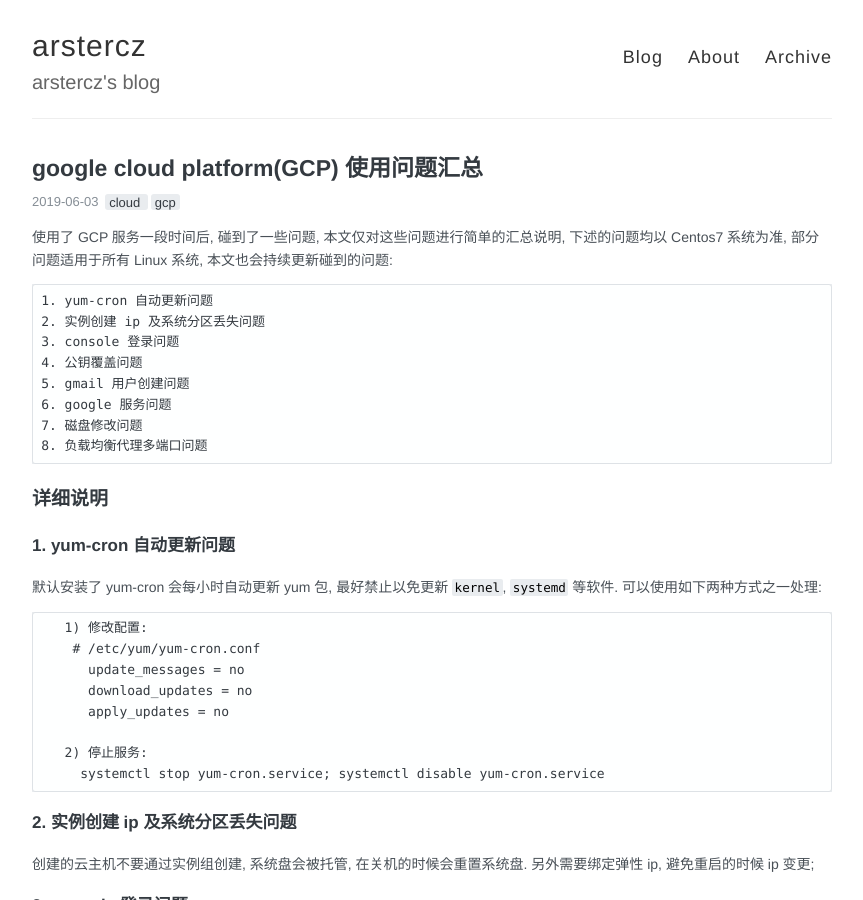
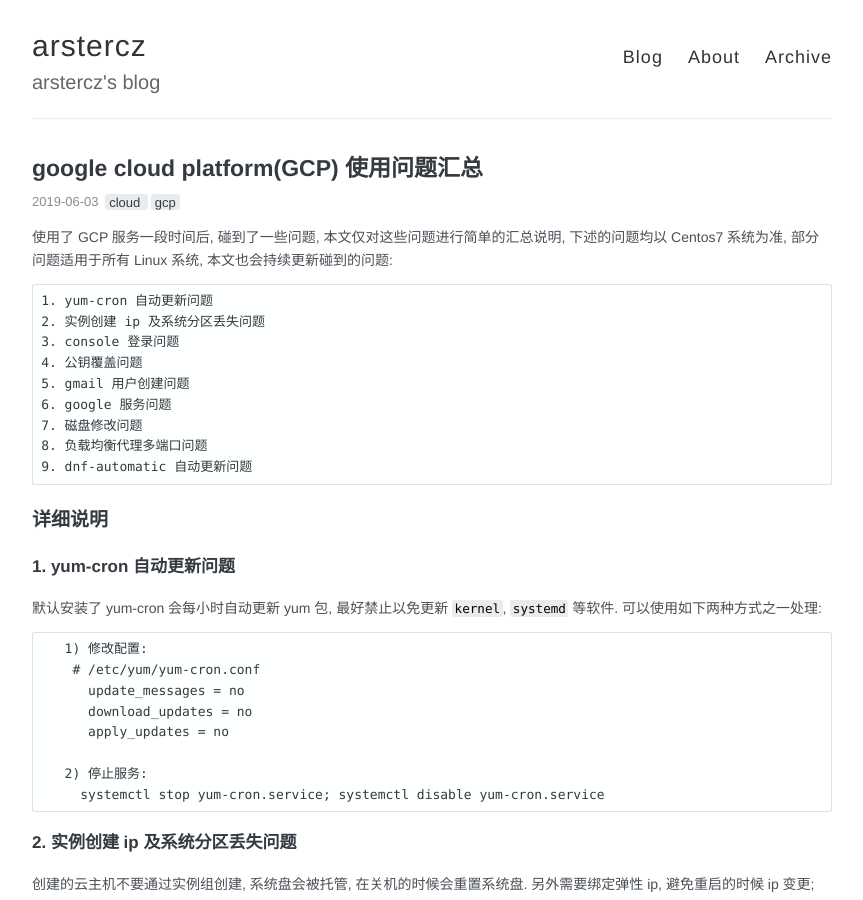
Before and after one commit to arstercz/arstercz.github.io, a Jekyll site: the page built from _posts/2019-06-03-google-cloud-platformgcp-%e4%bd%bf%e7%94%a8%e9%97%ae%e9%a2%98%e6%b1%87%e6%80%bb.md, in a window 1280 px wide and 900 px high. Shown: the whole window, without its empty margins (208-1071 px from the left). Built offline with Jekyll 4.4.1, drawn with Linux system fonts in a browser that asks for light colours; comment, search, counter and statistics services are not loaded; some of the changed text lies outside the part shown.

Commit message:
add centos8 dnf note

````diff
--- a/_posts/2019-06-03-google-cloud-platformgcp-%e4%bd%bf%e7%94%a8%e9%97%ae%e9%a2%98%e6%b1%87%e6%80%bb.md
+++ b/_posts/2019-06-03-google-cloud-platformgcp-%e4%bd%bf%e7%94%a8%e9%97%ae%e9%a2%98%e6%b1%87%e6%80%bb.md
@@ -23,6 +23,7 @@
 6. google 服务问题
 7. 磁盘修改问题
 8. 负载均衡代理多端口问题
+9. dnf-automatic 自动更新问题
 ```
 
 ## 详细说明
@@ -77,3 +78,11 @@
 
 A load balancer sends traffic to an instance group through a named port. Create a named port to map the incoming traffic to a specific port number and then go to "HTTP load balancing" to create a load balancer using this instance group.
 ```
+
+### 9. dnf-automatic 自动更新问题
+
+同问题 1, 在 Centos8 系统中, `/etc/dnf/automatic.conf` 配置文件指定了 dnf 的更新策略, 没有没有启用 `dnf-automatic` 服务, 就没有自动更新, 如果启用则做以下设置:
+```
+download_updates = no
+apply_updates = no
+```
````
